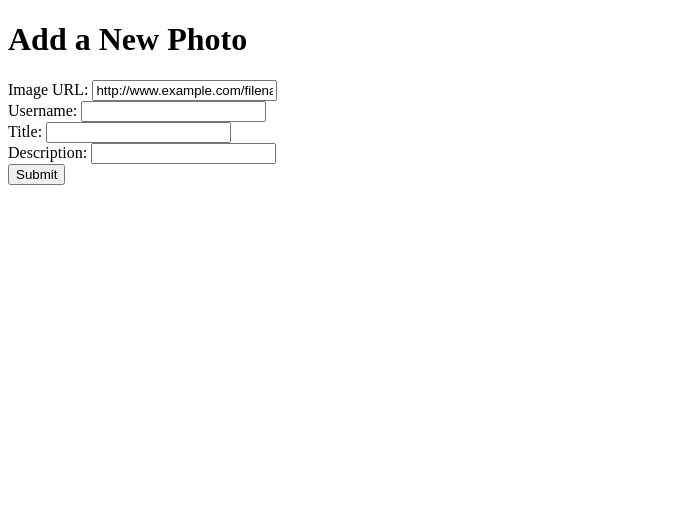
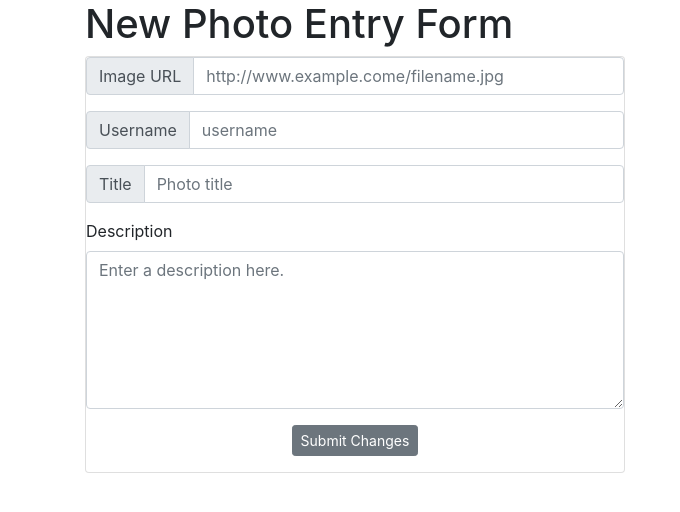
Before and after one commit to lbrantcollins/photo-share, a Node project: template views/photos/new.ejs in a window 1280 px wide. Shown: the top 512 px of the page, without its empty margins (0-680 px from the left). Run offline with Node 20 templates, Linux system fonts and the light colour scheme; the template is opened without the code that fills it, so the values that code supplies are empty; some libraries are stand-ins or nearby versions.

Commit message:
styled all photo pages using Bootstrap

```diff
--- a/models/photoData.js
+++ b/models/photoData.js
@@ -7,7 +7,7 @@ const photoArray = [
 },
 
 {
-	username: "Judy Cameira",
+	username: "Judy Camiera",
 	title: "In the Flow",
 	description: "Cupcake ipsum dolor sit amet. Donut macaroon macaroon gummi bears bear claw. Sweet bonbon gummi bears bear claw croissant ice cream gummies cotton candy sesame snaps. Chocolate bar bonbon gummi bears. Pie sugar plum cotton candy jujubes lemon drops ice cream apple pie. Lollipop jelly beans sugar plum cotton candy jelly. Halvah danish marshmallow chupa chups.",
 	url: "http://c2.staticflickr.com/8/7218/7209301894_c99d3a33c2_h.jpg"
@@ -25,8 +25,8 @@ const photoArray = [
 	url: "http://c1.staticflickr.com/9/8788/17367410309_78abb9e5b6_b.jpg"
 },
 {
-	username: "Linda Fokessma",
-	title: "Ride for the Evening",
+	username: "Yushud Fokessmor",
+	title: "Evening Ride",
 	description: "Feta port-salut croque monsieur. Camembert de normandie feta airedale stilton cauliflower cheese parmesan jarlsberg fromage frais. Everyone loves caerphilly when the cheese comes out everybody's happy smelly cheese st. agur blue cheese jarlsberg cream cheese parmesan. Cheese strings caerphilly camembert de normandie cheesy feet swiss lancashire croque monsieur cheese slices. Caerphilly manchego monterey jack cheeseburger cauliflower cheese fondue cheese and biscuits bocconcini.",
 	url: "http://c2.staticflickr.com/6/5814/20700286354_762c19bd3b_b.jpg"
 },
--- /dev/null
+++ b/public/css/style.css
@@ -0,0 +1,16 @@
+.buttons {
+	display: flex;
+	flex-direction: row;
+	justify-content: space-around;
+	flex-wrap: wrap;
+}
+
+.submit-button {
+	display: inline-block;
+}
+
+.main-header {
+	display: inline-block;
+/*	display: flex;
+	justify-content: space-between;*/
+}
--- a/server.js
+++ b/server.js
@@ -7,6 +7,8 @@ const app = express();
 require("./db/db.js");
 
 //middleware
+app.use(express.static('public'));
+
 app.use(bodyParser.urlencoded({extended: false}));
 app.use (methodOverride("_method"));
 
--- /dev/null
+++ b/views/photos/header.ejs
@@ -0,0 +1,13 @@
+<head>
+	<!-- meta tags -->
+	<meta charset="utf-8">
+    <meta name="viewport" content="width=device-width, initial-scale=1, shrink-to-fit=no">
+
+    <!-- Bootstrap CSS -->
+    <link rel="stylesheet" href="https://stackpath.bootstrapcdn.com/bootstrap/4.1.3/css/bootstrap.min.css" integrity="sha384-MCw98/SFnGE8fJT3GXwEOngsV7Zt27NXFoaoApmYm81iuXoPkFOJwJ8ERdknLPMO"
+        crossorigin="anonymous">
+    <link rel="stylesheet" href="https://use.fontawesome.com/releases/v5.4.1/css/all.css" integrity="sha384-5sAR7xN1Nv6T6+dT2mhtzEpVJvfS3NScPQTrOxhwjIuvcA67KV2R5Jz6kr4abQsz"
+        crossorigin="anonymous">
+        <link rel="stylesheet" type="text/css" href="/css/style.css">
+	<title>BW PhotoBase</title>
+</head>
--- a/views/photos/new.ejs
+++ b/views/photos/new.ejs
@@ -1,24 +1,63 @@
 <!DOCTYPE html>
 <html>
-<head>
-	<title>PhotoBase</title>
-</head>
+<%- include("header") -%>
 <body>
-	<h1>Add a New Photo</h1>
 
-	<form method="POST", action="/photos">
 
-		Image URL: <input type="url" name="url" width=100 value="http://www.example.com/filename.jpg"><br/>
+	<section id="gallery">
+      <div class="container">
+      	<h1>New Photo Entry Form</h1>
 
-		Username: <input type="text" name="username" width=25><br/>
+         <div class="row">
+            <div class="col-lg-6 mb-6">
+               <div class="card">
 
-		Title: <input type="text" name="title" width=100><br/>
+                  <form method="POST", action="/photos">
 
-		Description: <input type="text" name="description" width=150 height=10><br/>
+                     <div class=form-group>
+                        <div class="input-group">
+                           <div class="input-group-prepend">
+                              <span class="input-group-text">Image URL</span>
+                           </div>
+                           <input type="url" class="form-control" name="url" placeholder="http://www.example.come/filename.jpg" >
+                        </div>
+                     </div>
 
-		<button>Submit</button>
+                     <div class=form-group>
+                        <div class="input-group">
+                           <div class="input-group-prepend">
+                              <span class="input-group-text">Username</span>
+                           </div>
+                           <input type="text" class="form-control" name="username" placeholder="username" >
+                        </div>
+                     </div>
 
-	</form>
+                     <div class=form-group>
+                        <div class="input-group">
+                           <div class="input-group-prepend">
+                              <span class="input-group-text">Title</span>
+                           </div>
+                           <input type="text" class="form-control" name ="title" placeholder="Photo title" >
+                        </div>
+                     </div>
+
+                     <div class="form-group">
+                        <label>Description</label>
+                        <textarea class="form-control" name="description" rows="6" placeholder="Enter a description here."></textarea>
+                     </div>
+
+
+               		<p class=buttons>
+               			<button class="btn btn-secondary btn-sm">Submit Changes</button>
+               		</p>
+
+                  </form>
+
+               </div>
+            </div>
+         </div>
+      </div>
+   </section>
 
 </body>
 </html>
```
Also changed, not shown: views/photos/edit.ejs (+33 -25 lines), views/photos/index.ejs (+10 -14 lines), views/photos/show.ejs (+10 -20 lines).
